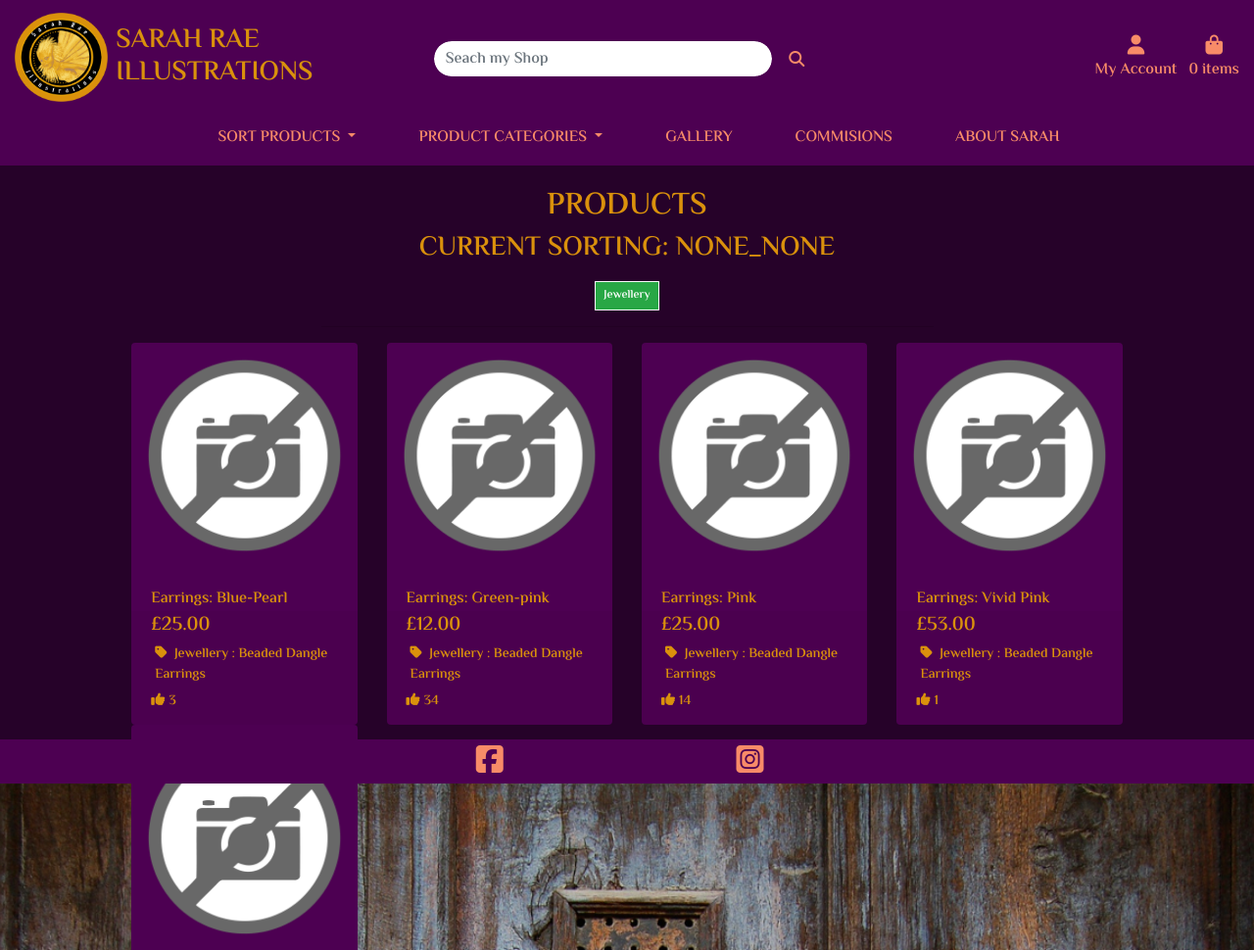
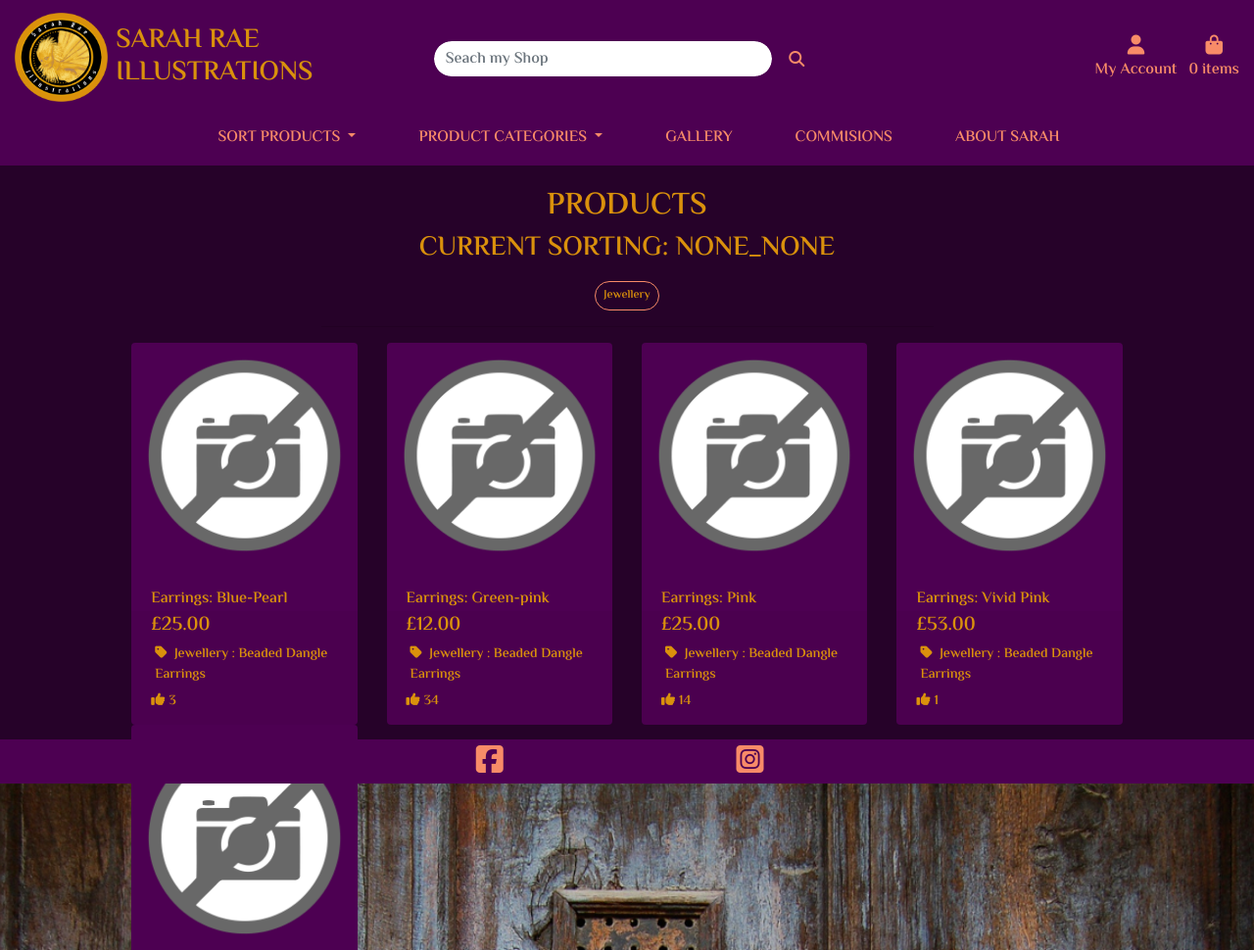
Before and after one commit to mikerae/sarah-rae-illustrations, a Django app: page /shop/?category=jewellery in a window 1280 px wide. Shown: the top 970 px of the page at 98% size. Run offline with Django 3.2, Linux system fonts and the light colour scheme; data comes from the database, SQL or seed files in the repository; some libraries are stand-ins or nearby versions.

Commit message:
Add style to cat badges in shop.html

```diff
--- a/shop/templates/shop/shop.html
+++ b/shop/templates/shop/shop.html
@@ -17,19 +17,21 @@
             <h2 class="logo-font logo-text">Products</h2>
             <h3 class="logo-font logo-text">Current Sorting: {{ current_sorting }}</h3>
                 {% if current_category %}
-                <a class="text-decoration-none" href="{% url 'shop' %}?category={{ current_category.name }}">
-                    <span class="p-2 mt-2  badge badge-success rounded-0 border border-light">
+                <a class="cat-badge text-decoration-none" href="{% url 'shop' %}?category={{ current_category.name }}">
+                    <span class="p-2 mt-2 mx-2 badge badge-pill badge-sri rounded-1 border border-sri">
                         {{ current_category.friendly_name }}</span>
                         {% endif %}
                 </a>
                 {% if current_subcategory %}
-                <a class="text-decoration-none" href="{% url 'shop' %}?category={{ current_subcategory.name }}">
-                    <span class="p-2 mt-2  badge badge-success rounded-0 border border-light">
-                        {{ current_subcategory.friendly_name }}</span>
-                </a>
-                {% endif %}
+                <a class=" text-decoration-none" href="{% url 'shop' %}?category={{ current_subcategory.name }}">
+                    <a class="cat-badge text-decoration-none"
+                        href="{% url 'shop' %}?category={{ current_subcategory.name }}">
+                        <span class="p-2 mt-2 mx-2 badge badge-pill badge-sri rounded-1 border border-sri">
+                            {{ current_subcategory.friendly_name }}</span>
+                    </a>
+                    {% endif %}
 
-                <hr class="w-50 mb-1">
+                    <hr class="w-50 mb-1">
         </div>
     </div>
     <div class="row">
--- a/static/css/base.css
+++ b/static/css/base.css
@@ -94,6 +94,17 @@ a.logo-text:hover {
     border: 1px solid rgb(77, 0, 82) !important;
 }
 
+.badge-sri {
+    color: rgb(218, 145, 12) !important;
+    border: 1px solid rgb(248, 139, 104) !important;
+    border-radius: 20;
+}
+
+a.cat-badge>span.badge:hover {
+    background: rgb(248, 139, 104) !important;
+    color: rgb(77, 0, 82) !important;
+}
+
 .overlay {
     height: 100%;
     width: 100%;
```
